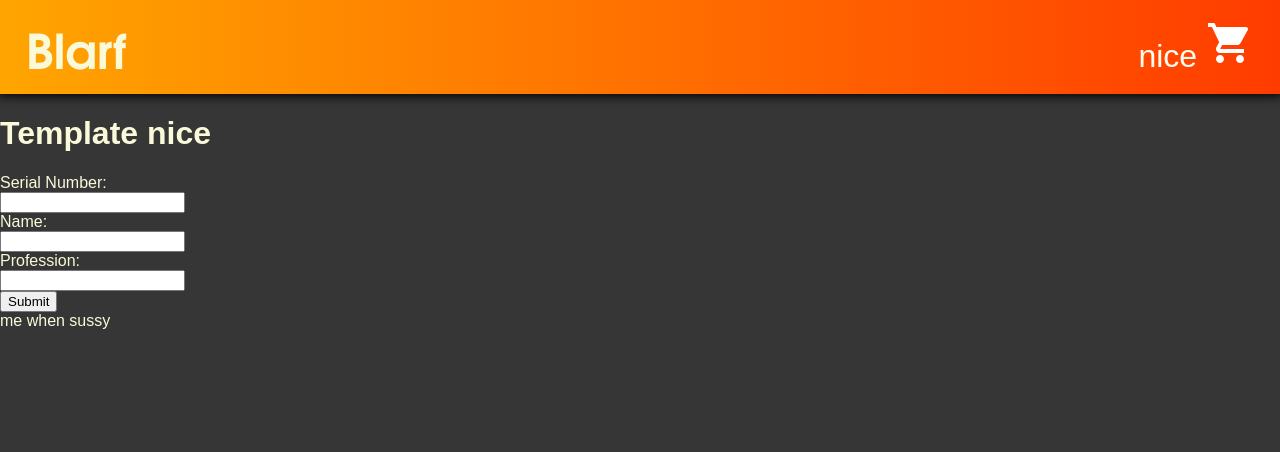
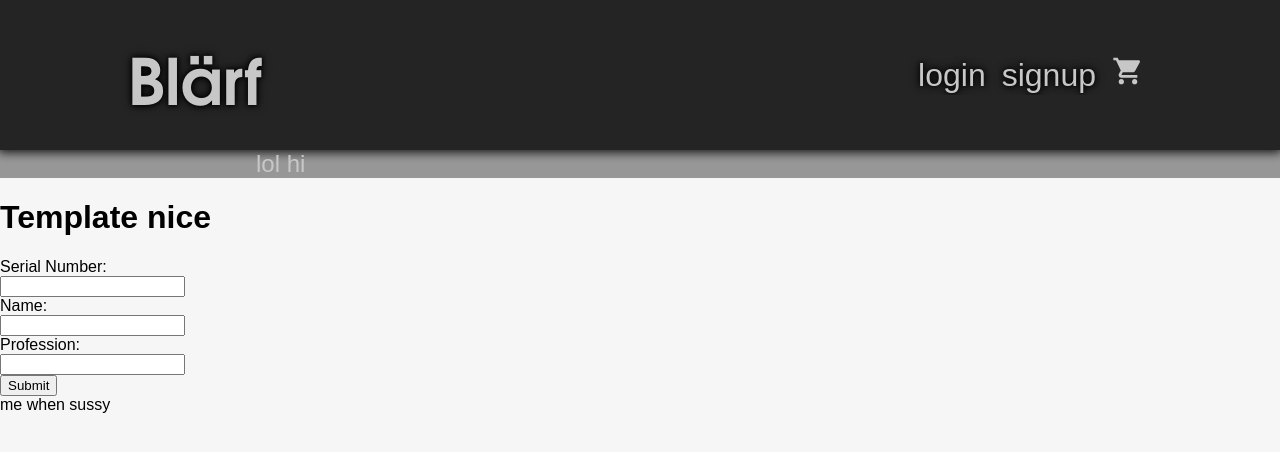
Before and after one commit to Rishabh69420/ecommerce-test-run, a Flask app: page / in a window 1280 px wide. Shown: the top 452 px of the page. Run offline with Flask 2, Linux system fonts and the light colour scheme.

Commit message:
changed colour pallete, made genre dropdown bar

```diff
--- a/static/css/main.css
+++ b/static/css/main.css
@@ -4,31 +4,35 @@
 }
 
 body {
-    background: #363636;
-    color: rgb(250, 250, 218);
+    background: #f6f6f6;
     font-family: sans-serif;
     margin: 0;
 
 }
 
 .header {
-    background:linear-gradient(to right, orange, rgb(255, 60, 0));
+    background: rgb(36, 36, 36);
     width: 100%;
+    color: rgb(199, 199, 199);
     box-shadow: 0 0 10px 2px rgb(0, 0, 0);
     font-size: 2em;
+    text-shadow: 0 0 10px rgb(0, 0, 0), 0 0 5px black;
+    height: 150px;
 }
 
-.headerbar {
+.headercontent {
     display: flex;
+    height: 100%;
+    flex-direction: row;
     align-items: center;
-    padding: 0 1rem 0 1rem;
+    padding: 0 10% 0 10%;
 }
 
-.logo {
-    padding: 10px;
+.brand {
+    padding: auto 0 auto 0;
     font-family: tex;
-    width: 25%;
-    font-size: 3rem;
+    flex: 1;
+    font-size: 4rem;
 }
 
 .search {
@@ -67,24 +71,41 @@ body {
     filter: brightness(0) invert(1) brightness(90%);
 }
 
-.nav {
-    padding: 10px;
-    width: 75%;
+.icons {
+    flex: 2;
     text-align: right;
+    padding: auto 0 auto 0;
+    overflow: hidden;
 }
 
-.shop {
-    font-size: 0.5rem;
-}
-
-.cart, .home {
+#headericons {
     text-decoration: none;
+    color: rgb(199, 199, 199);
+    background: transparent;
     height: 100%;
-    color: ivory;
-    background: transparent;
+    vertical-align: middle;
+    padding: 8px;
+    font-size: 2rem;
     transition: background ease-in-out 0.15s;
 }
 
-.cart:hover, .home:hover {
-    background: rgba(0, 0, 0, 0.185);
+#headericons:hover {
+    background: rgba(83, 83, 83, 0.26);
 }
+
+img {
+    width: 2rem;
+    padding: 0;
+    margin: 0;
+}
+
+.genres {
+    width: 100%;
+    background: rgba(26, 26, 26, 0.431);
+    color: rgb(199, 199, 199);
+    font-size: 1.5rem;
+}
+
+.genreContent {
+    margin: 0 20% 0 20%;
+}
--- a/templates/base.html
+++ b/templates/base.html
@@ -9,17 +9,12 @@
 </head>
 <body>
     <div class="header">
-        <div class="headerbar">
-            <div class="logo">
-                Blarf
+        <div class="headercontent">
+            <div class="brand">
+                Blärf
             </div>
-            <div class="nav">
-                <a class="home">
-                    nice
-                </a>
-                <a href="#" class="cart">
-                    <img class="shop" src="/static/shoppingcart.svg">
-                </a>
+            <div class="icons">
+                <a href="#" id="headericons" class="login">login</a><a href="#" id="headericons" class="signup">signup</a><a href="#" id="headericons" class="cart"><img src="/static/shoppingcart.svg"></a>
             </div>
         </div>
         <!-- <div class="search">
@@ -28,6 +23,11 @@
             </a>
         </div> -->
     </div>
+    <div class="genres">
+        <div class="genreContent">
+            lol hi
+        </div>
+    </div>
     {% block body %}{% endblock %}
 </body>
 </html>
```
Also changed, not shown: static/shoppingcart.svg.
